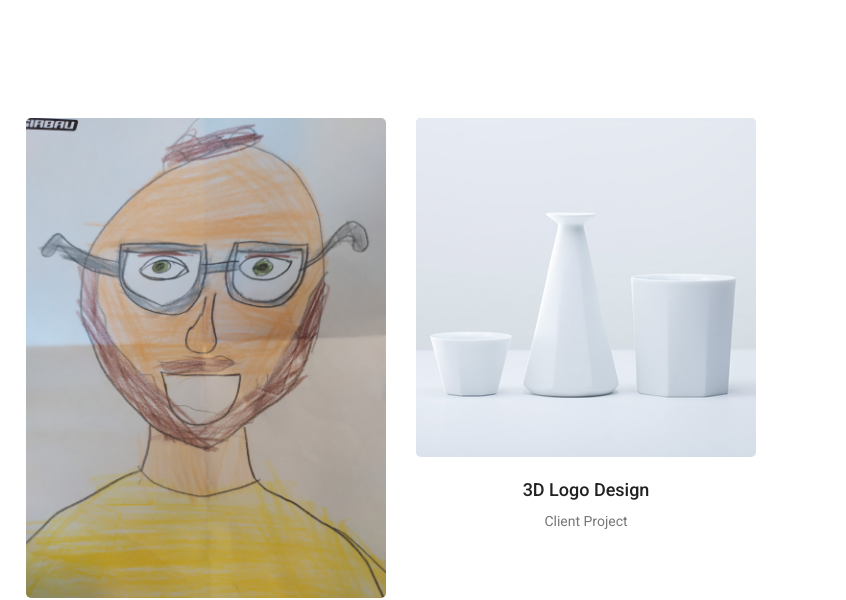
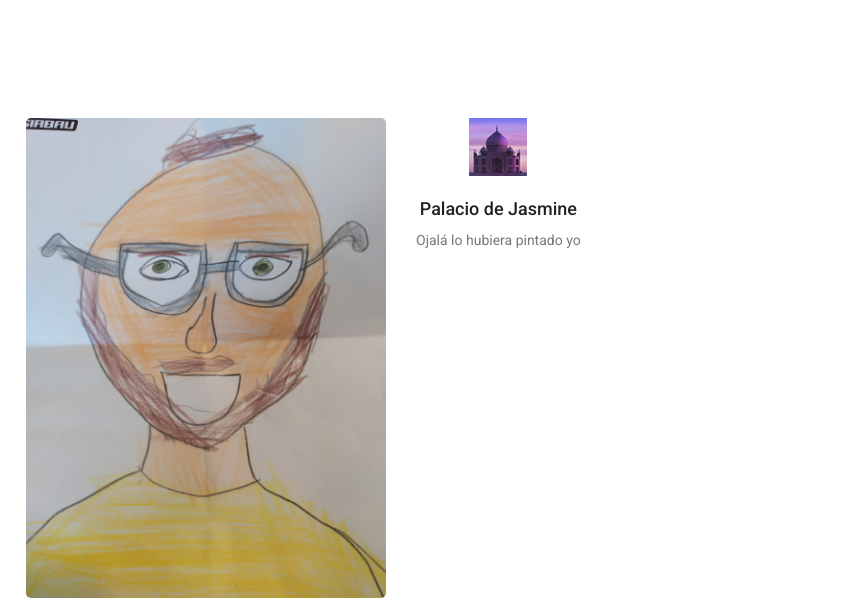
Before and after one commit to pablonete/clau-website, a plain HTML site: page portfolio.html in a window 1280 px wide. Shown: the part 1237-1837 px from the top of the page, 434-1280 px from the left. Drawn offline with Linux system fonts and the light colour scheme.

Commit message:
Palacio de Jasmine.

```diff
--- a/portfolio.html
+++ b/portfolio.html
@@ -161,12 +161,12 @@
         			<div class="col-lg-4 col-md-4 col-sm-6">
         				<div class="h_gallery_item">
         					<div class="g_img_item">
-        						<img class="img-fluid" src="img/gallery/project-6.jpg" alt="">
-        						<a class="light" href="img/gallery/project-6.jpg"><img src="img/gallery/icon.png" alt=""></a>
+        						<img class="img-fluid" src="img/instagram/Image-04.jpg" alt="">
+        						<a class="light" href="img/instagram/Image-04.jpg"><img src="img/gallery/icon.png" alt=""></a>
         					</div>
         					<div class="g_item_text">
-        						<h4>3D Logo Design</h4>
-        						<p>Client Project</p>
+        						<h4>Palacio de Jasmine</h4>
+        						<p>Ojalá lo hubiera pintado yo</p>
         					</div>
         				</div>
         			</div>
```
